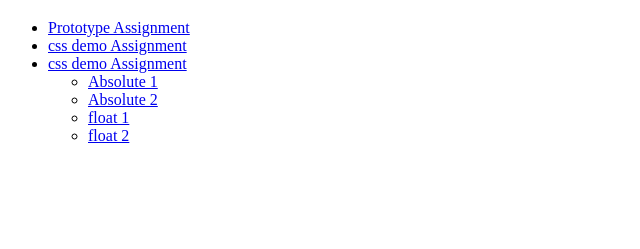
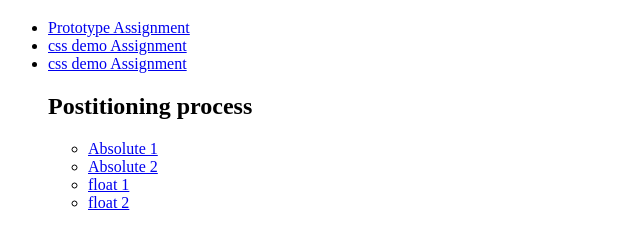
Before and after one commit to Merrick-McDougal/ifsc-1310, a plain HTML site: page index.html in a window 1280 px wide. Shown: the part 61-310 px from the top of the page, without its empty margins (0-640 px from the left). Drawn offline with Linux system fonts and the light colour scheme.

Commit message:
after deletion

```diff
--- a/index.html
+++ b/index.html
@@ -16,12 +16,14 @@
     <li><a href="prototype/index.html">Prototype Assignment </a></li>
     <li><a href="css-demo/index.html">css demo Assignment </a></li>
     <li><a href="img/flexBoxFroggy.PNG">css demo Assignment </a></li>
+    <h2>Postitioning process</h2>
     <ul>
     <li><a href="/ifsc-1310/positioning/absolute-1.html">Absolute 1</a></li>
     <li><a href="/ifsc-1310/positioning/absolute-2.html">Absolute 2</a></li>
     <li><a href="/ifsc-1310/positioning/float-1.html">float 1</a></li>
     <li><a href="/ifsc-1310/positioning/float-2.html">float 2</a></li>
     </ul>
+
   </ul>
 </body>
 </html>
```
